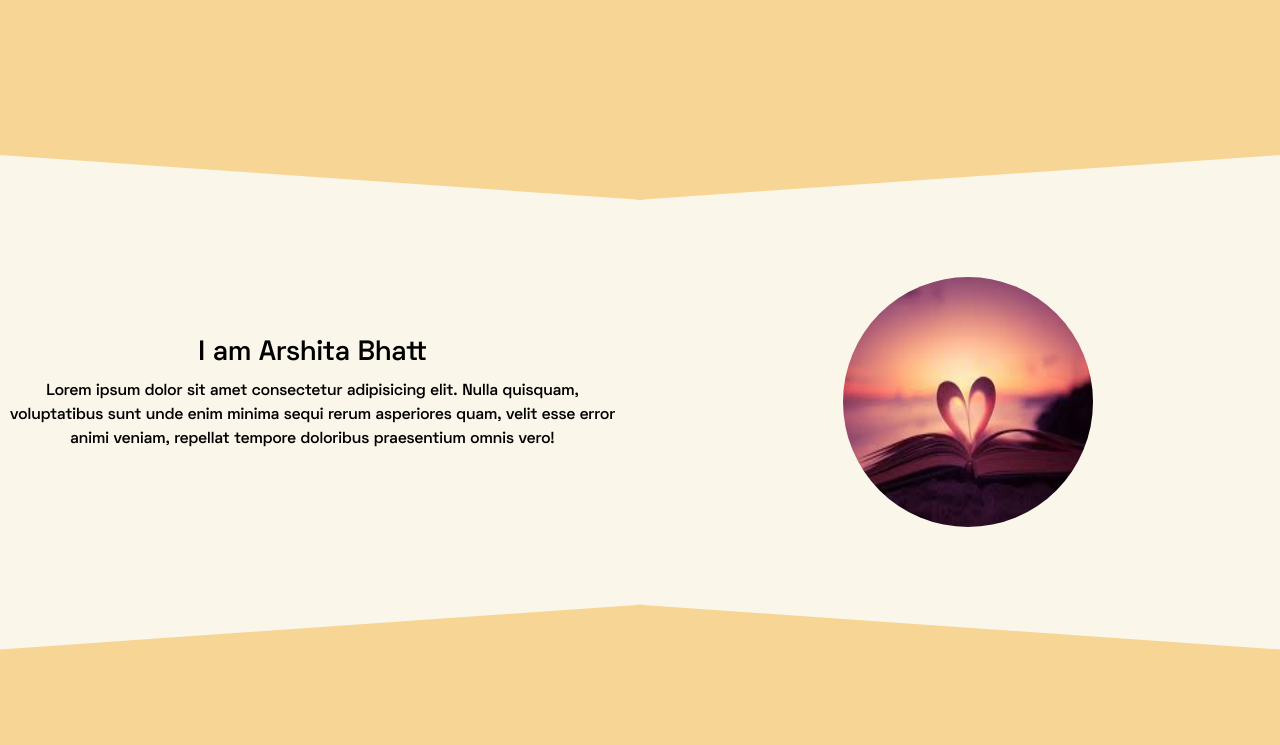
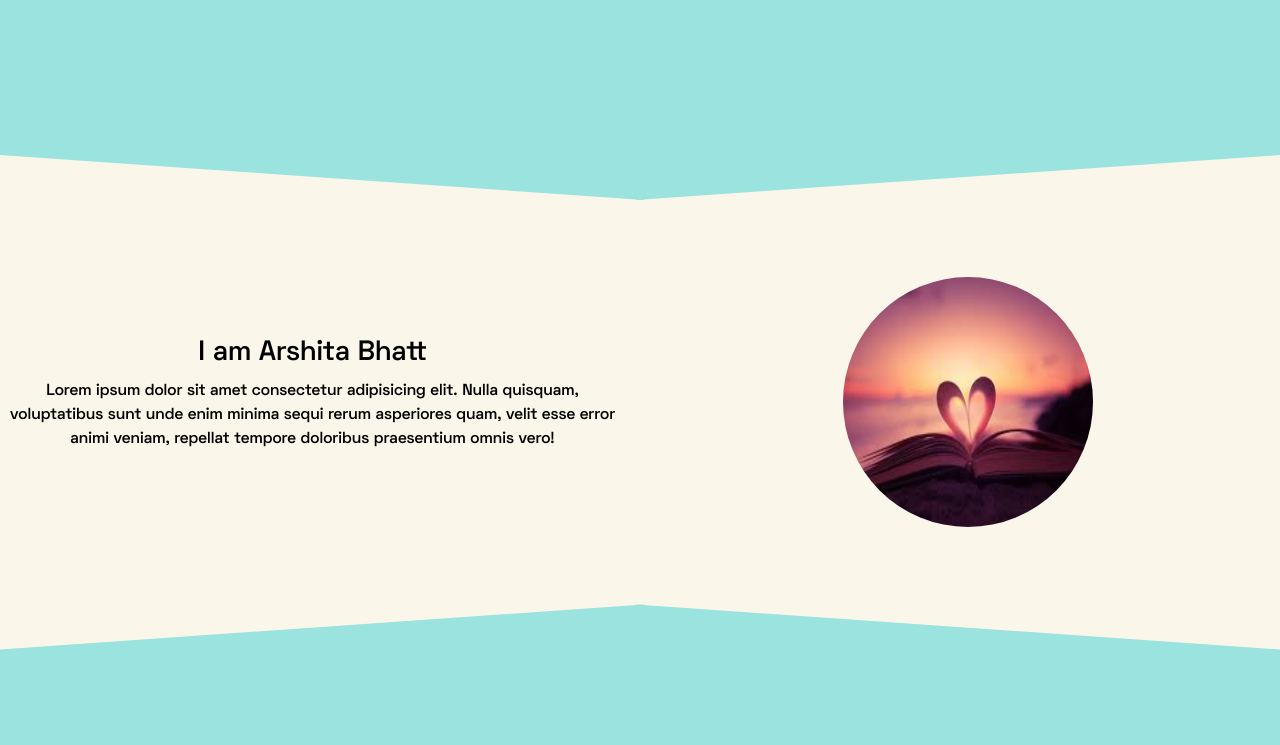
Before and after one commit to Arshitabhatt/my-portfolio, a plain HTML site: page index.html in a window 1280 px wide. Shown: the part 267-1012 px from the top of the page. Drawn offline with nearby package versions, Linux system fonts and the light colour scheme.

Commit message:
random tweaks -12

```diff
--- a/css/styles.css
+++ b/css/styles.css
@@ -2,7 +2,7 @@
 :root {
     --animate-duration: 2000ms;
     --animate-delay: 2s;
-    --primary:  #f7d695;
+    --primary:  #9BE3DE;
     --secondary:#faf6e9 ;
     --third: #000;
   }
```
